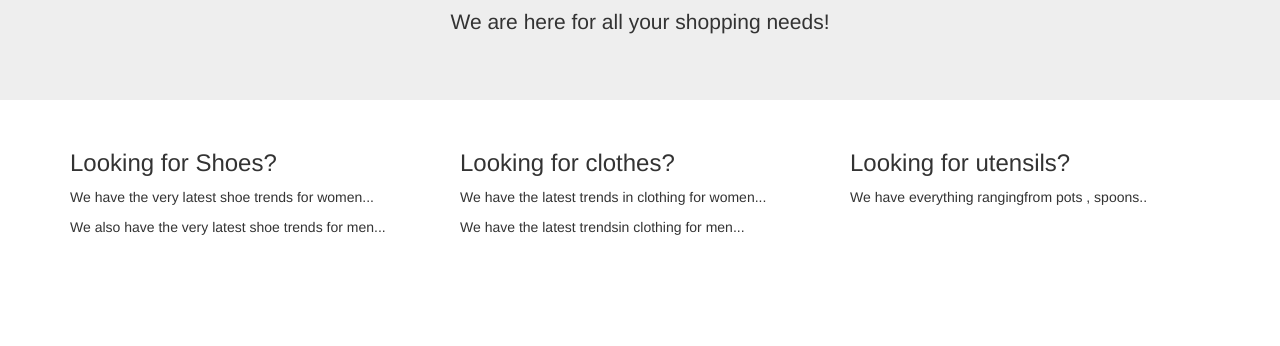
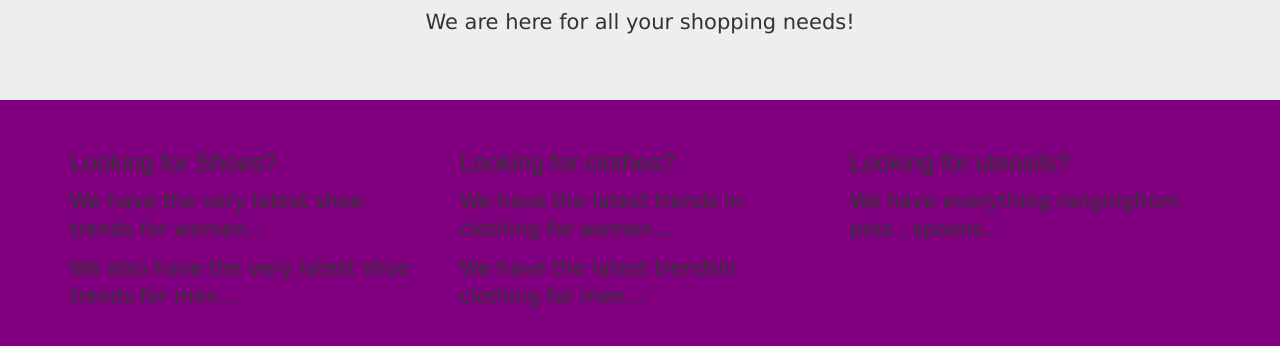
Before and after one commit to karendi/Home_day_3_labs, a plain HTML site: page index.html in a window 1280 px wide. Shown: the part 140-486 px from the top of the page. Drawn offline with nearby package versions, Linux system fonts and the light colour scheme.

Commit message:
added css

```diff
--- a/index.html
+++ b/index.html
@@ -8,6 +8,18 @@
   <script src="https://ajax.googleapis.com/ajax/libs/jquery/3.1.1/jquery.min.js"></script>
   <script src="https://maxcdn.bootstrapcdn.com/bootstrap/3.3.7/js/bootstrap.min.js"></script>
 </head>
+<style>
+body{
+  background-color: purple;
+
+}
+
+p {
+    font-family: verdana;
+    font-size: 20px;
+}
+
+</style>
 <body>
 
 <div class="jumbotron text-center">
```
